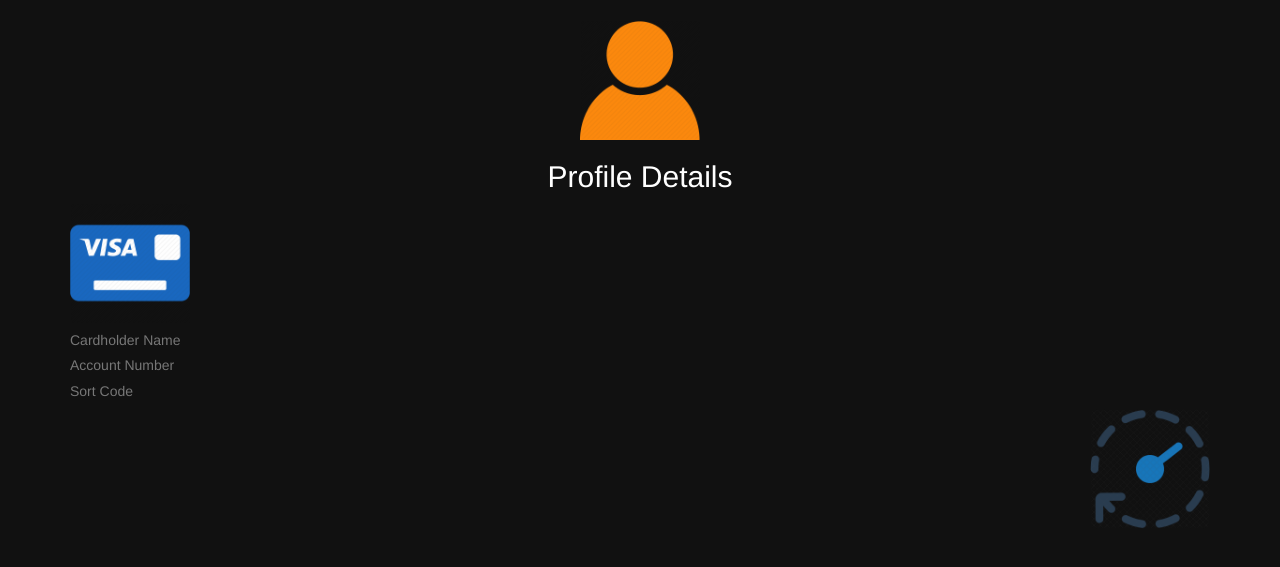
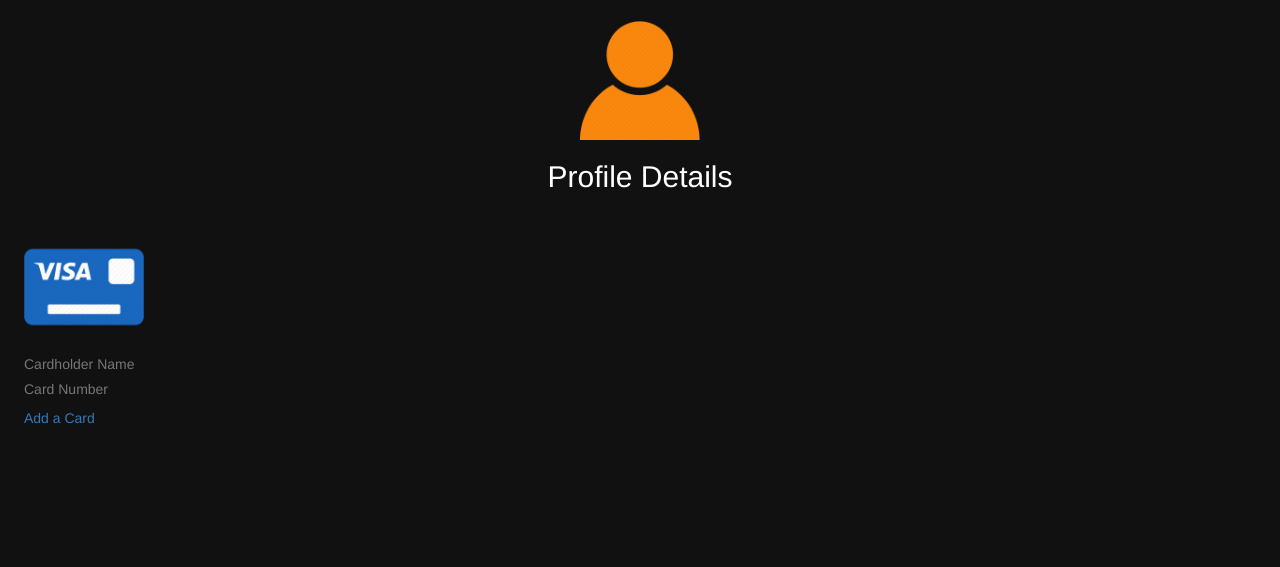
Before and after one commit to EWeb-b/heron, a Flask app: page /profile in a window 1280 px wide. Shown: the part 53-620 px from the top of the page. Run offline with Flask 2, Linux system fonts and the light colour scheme; a user stored in the database is signed in; data that the repository does not hold is empty; some libraries are stand-ins or nearby versions.

Commit message:
Profile page can now show users cards

```diff
--- a/webapp/app/static/style.css
+++ b/webapp/app/static/style.css
@@ -145,3 +145,11 @@ font-size: 1.2em !important;
 div.c {
 font-size: 350%;
     }
+
+wcontainer {
+        width: 100px;
+        background: green;
+        border-radius: 15px;
+        margin: 0 auto;
+        text-align: center;
+    }
--- a/webapp/app/templates/base.html
+++ b/webapp/app/templates/base.html
@@ -131,7 +131,7 @@
                 </h6>
                 <hr class="deep-purple accent-2 mb-4 mt-0 d-inline-block mx-auto" style="width: 60px;">
                 <p>
-                    <i class="fa fa-envelope mr-3"></i><font color = "white"> movies.heron@gmail.com<</font></p>
+                    <i class="fa fa-envelope mr-3"></i><font color = "white"> movies.heron@gmail.com</font></p>
                 <p>
                     <i class="fa fa-print mr-3"></i><font color = "white"> + 044 7 78778  7878</font></p>
             </div>
--- a/webapp/app/templates/profile.html
+++ b/webapp/app/templates/profile.html
@@ -13,30 +13,32 @@
          </div>
            </div>
 
-           <div class="container">
+           <div class="well-lg">
              <div class="py-5  text-muted">
                <img class="d-block mx-auto mb-4" src="static/visa.png" alt="" width="120" height="120">
                <div>
                  <h5>Cardholder Name</h3>
+                   {%for card in cards%}
+                    <p>xxxx-xxxx-xxxx-{{card.last_four_digits}}</p><br>
+                    {%endfor%}
+
                 <div>
 
                 </div>
-                <h5>Account Number</h3>
+                <h5>Card Number</h3>
                 <div>
 
+                    <a href="/add_card">Add a Card</a>
                 </div>
-                <h5>Sort Code</h3>
-                <div>
-
-                </div>
-
              </div>
            </div>
          </div>
 
-         <div class="container">
-            <div class="py-5 text-right text-muted">
-              <img class="d-block mx-auto mb-4" src="static/history.png" alt="" width="120" height="120">
-            </div>
-          </div>
+
+
+
+
+
+
+
 {% endblock %}
--- a/webapp/app/views.py
+++ b/webapp/app/views.py
@@ -429,13 +429,14 @@ def list_films():
         'filmDetails.html', title='Film List', filmDetails=filmDetails)
 
 
-@app.route('/profile', methods=['GET', 'POST'])
+@app.route('/profile', methods=['GET'])
 @login_required
 def profile():
 
+    cards= Card.query.filter_by(account_id=current_user.id).all()
 
     return render_template(
-        'profile.html', title='User Profile')
+        'profile.html', title='User Profile', cards=cards)
 
 
 @app.route('/screenings', methods=['GET'])
```
Also changed, not shown: 1 other file.
